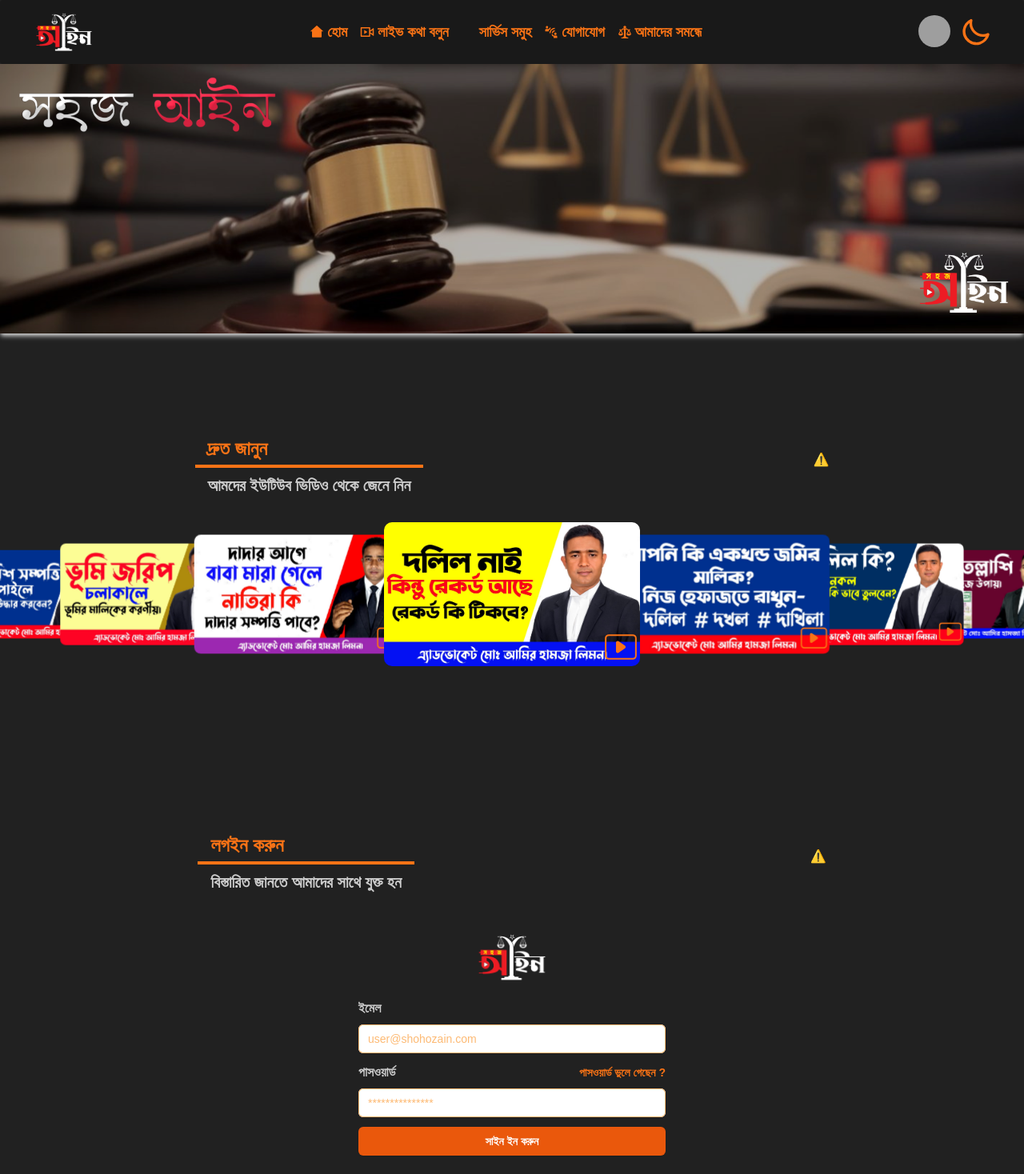
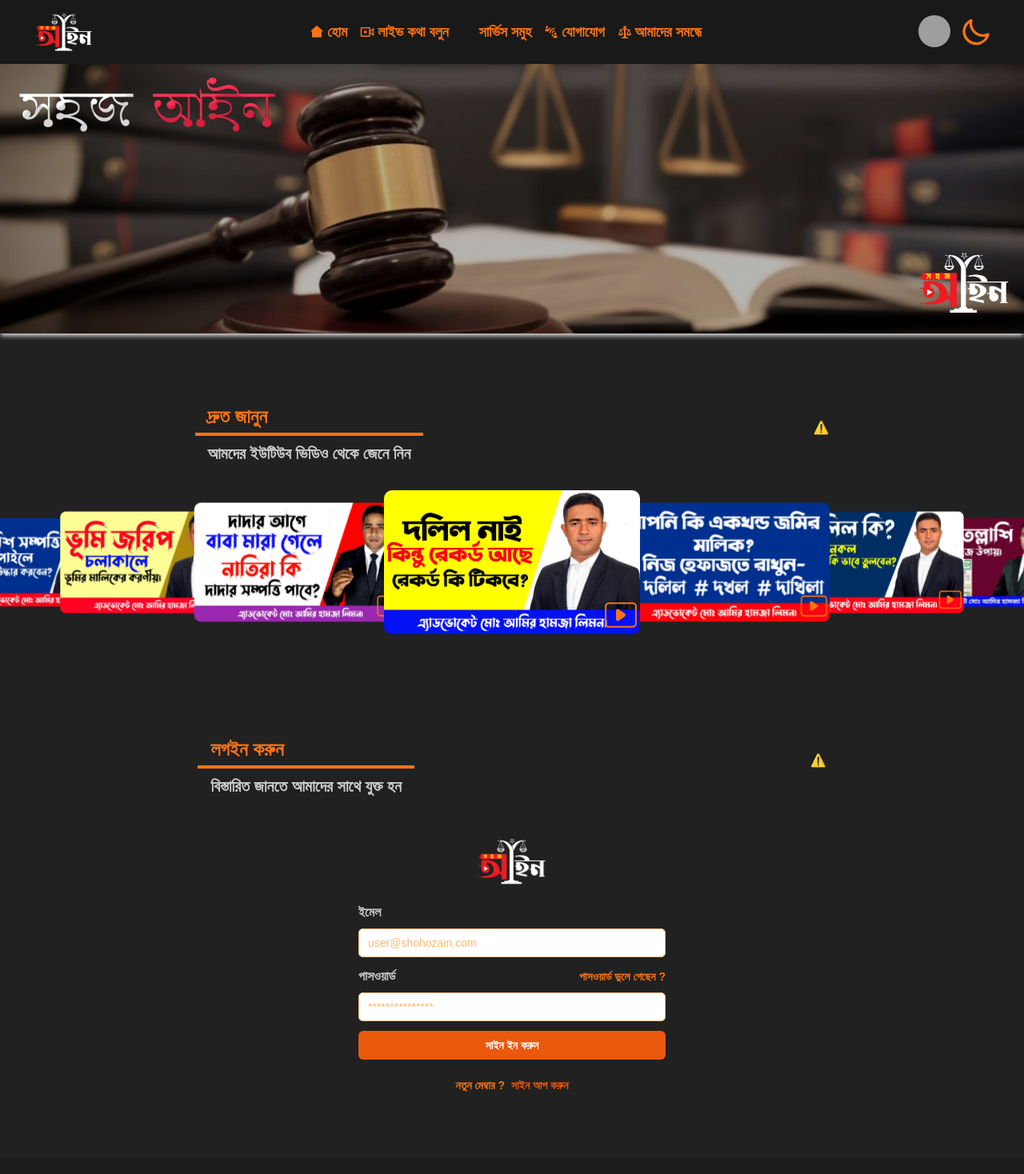
Before and after one commit to bhuiamh/shohozAin, a React (Vite) app: page / in a window 1280 px wide. Shown: the top 1468 px of the page at 80% size. Built offline with nearby package versions, Linux system fonts and the light colour scheme; no server answers; grey boxes are pictures that could not be loaded; some icons are missing; a web font is replaced by a local one.

Commit message:
Lottify height width fixed

```diff
--- a/src/pages/Home/Banner.jsx
+++ b/src/pages/Home/Banner.jsx
@@ -15,7 +15,7 @@
 
 const Banner = () => {
   return (
-    <div className="relative shadow-base-content shadow-md mb-20">
+    <div className="relative shadow-base-content shadow-md mb-10">
       <Carousel
         className="pt-[80px]"
         autoPlay
--- a/src/pages/Home/QuickLearn/QuickLearn.jsx
+++ b/src/pages/Home/QuickLearn/QuickLearn.jsx
@@ -33,7 +33,7 @@
 
 function QuickLearn() {
   return (
-    <div className="my-20">
+    <div className="my-5 md:my-10">
       <div className="flex justify-around items-center">
         <div>
           <SectionTitle
@@ -43,10 +43,10 @@
         </div>
         <div className="mr-0">
           <Player
+            className="h-36 md:h-48 w-36 md:w-48"
             autoplay
             loop
             src="https://lottie.host/af93cece-3d68-4bb2-be9e-dd4a79109cc9/lM4D4p8CuK.json"
-            style={{ height: "200px", width: "200px" }}
           ></Player>
         </div>
       </div>
--- a/src/pages/Login/Login.jsx
+++ b/src/pages/Login/Login.jsx
@@ -5,7 +5,7 @@
 import { GoEye } from "react-icons/go";
 const Login = () => {
   return (
-    <div className="mb-5 pt-20 md:mb-20">
+    <div className="my-10 md:my-20">
       <div className="flex justify-around items-center">
         <div>
           <SectionTitle
@@ -15,10 +15,10 @@
         </div>
         <div className="mr-0">
           <Player
+            className="h-36 md:h-48 w-36 md:w-48"
             autoplay
             loop
             src="https://lottie.host/fc79db5a-1473-439e-948e-7060f7aebdf9/kss5rqtjEH.json"
-            style={{ height: "200px", width: "200px" }}
           ></Player>
         </div>
       </div>
```
